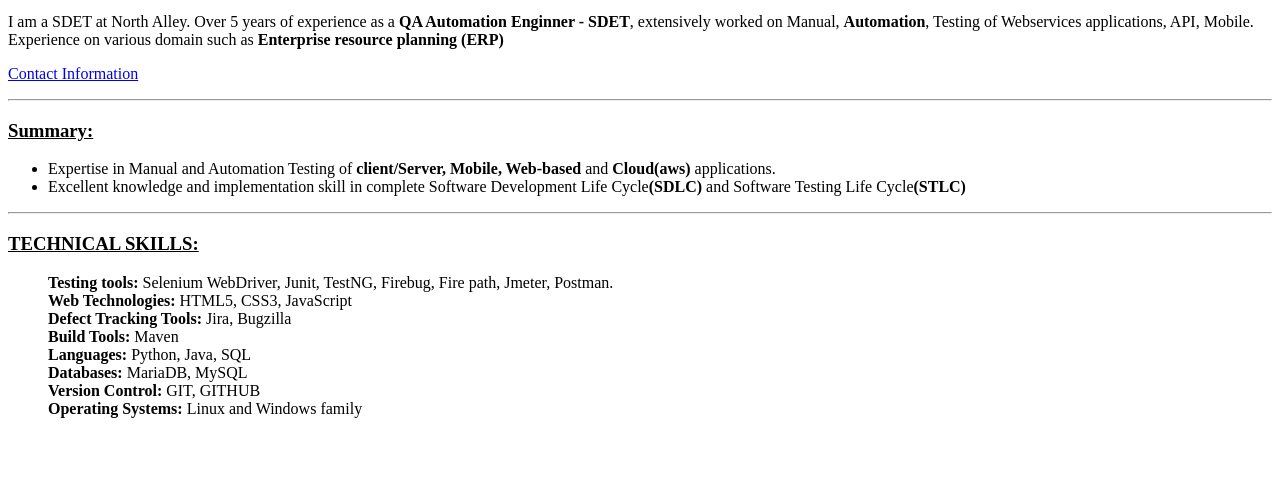
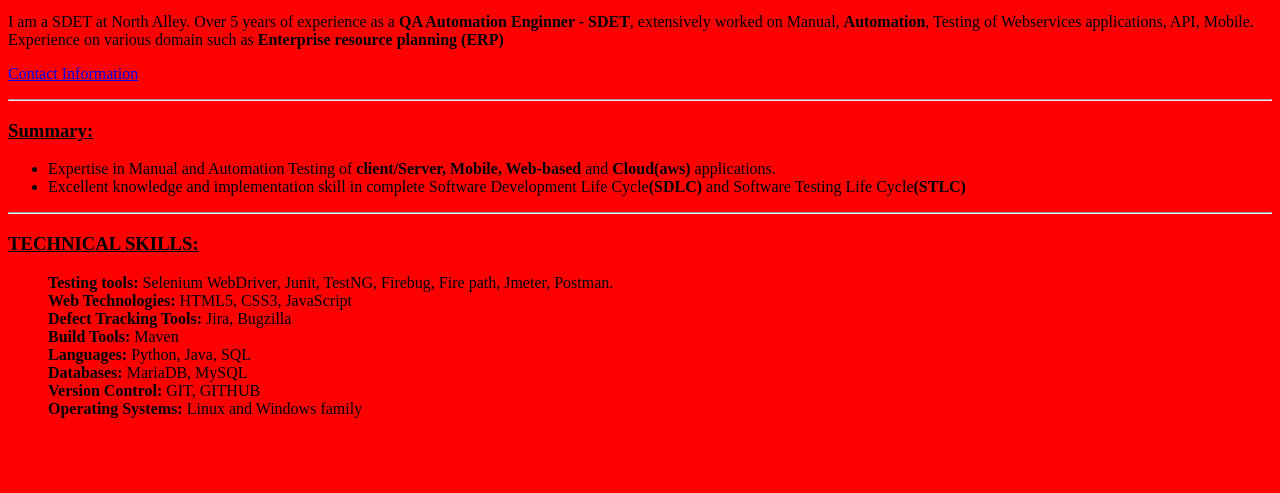
Before and after one commit to gnmahesh/cv, a plain HTML site: page index.html in a window 1280 px wide. Shown: the part 307-800 px from the top of the page. Drawn offline with Linux system fonts and the light colour scheme; the site is published under a folder, as on GitHub Pages, so addresses that start at the root find nothing.

Commit message:
Update index.html

```diff
--- a/index.html
+++ b/index.html
@@ -5,7 +5,7 @@
     <meta charset="UTF-8">
     <meta http-equiv="X-UA-Compatible" content="IE=edge">
     <meta name="viewport" content="width=device-width, initial-scale=1.0">
-    <link rel="stylesheet" href="/html/css/style.css">
+    <link rel="stylesheet" href="html/css/style.css">
     <title>My Portfolio</title>
 </head>
 
```
